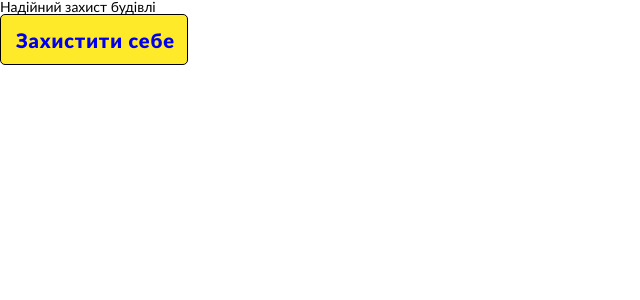
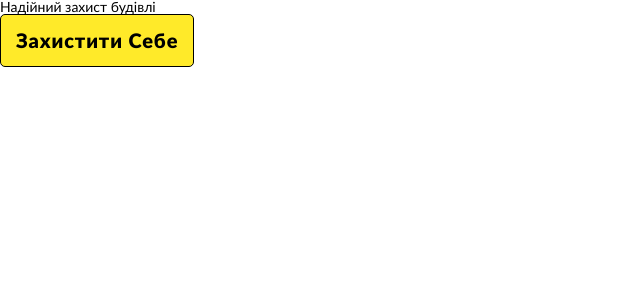
Before and after one commit to vik-tsyplakov/dog_guard_react, a React (Create React App) app in the folder dog_guard/: page / in a window 1280 px wide. Shown: the top 300 px of the page, without its empty margins (0-640 px from the left). Built offline with nearby package versions, Linux system fonts and the light colour scheme.

Commit message:
edited-component-ButtonDefault

```diff
--- a/dog_guard/src/App.js
+++ b/dog_guard/src/App.js
@@ -1,12 +1,12 @@
 import "./App.css";
-import Button from "./Components/UI/Buttons/Button";
+import ButtonDefault from "./Components/UI/Buttons/ButtonDefault";
 
 function App() {
   return (
     <div className="app">
       <header className="app__header">
         <p> Надійний захист будівлі</p>
-        <Button text={"Захистити себе"} />
+        <ButtonDefault text={"Захистити себе"} path={"#"} />
       </header>
     </div>
   );
--- a/dog_guard/src/Components/UI/Buttons/Button.jsx
+++ /dev/null
@@ -1,10 +0,0 @@
-import React from "react";
-import cl from "./Button.module.css";
-
-export default function Button(props) {
-  return (
-    <button class={cl.button}>
-      <a href="#">{props.text}</a>
-    </button>
-  );
-}
--- a/dog_guard/src/Components/UI/Buttons/Button.module.css
+++ b/dog_guard/src/Components/UI/Buttons/Button.module.css
@@ -1,34 +1,20 @@
 .button {
+  display: inline-block;
   padding: 10px 15px;
-  gap: 10px;
-  width: 188px;
-  height: 51px;
-  color: #000000;
   background: #ffea29;
   border: 1px solid #000000;
   border-radius: 5px;
-  -webkit-box-flex: 0;
-  -ms-flex: none;
-  flex: none;
-  -ms-flex-positive: 0;
-  flex-grow: 0;
-  text-align: center;
-  -webkit-box-pack: center;
-  -ms-flex-pack: center;
-  justify-content: center;
-  -webkit-transition: all ease-in-out 200ms;
-  -o-transition: all ease-in-out 200ms;
-  transition: all ease-in-out 200ms;
-  /*button text*/
   font-family: "Lato";
   font-style: normal;
   font-weight: 900;
+  font-size: 20px;
   line-height: 153.5%;
   letter-spacing: 0.045em;
+  text-transform: capitalize;
+  color: #000000;
   white-space: nowrap;
-  font-size: 20px;
+  transition: all ease-in-out 200ms;
 }
-
 .button:hover {
   background: #000000;
   border: 1px solid #000000;
--- /dev/null
+++ b/dog_guard/src/Components/UI/Buttons/ButtonDefault.jsx
@@ -0,0 +1,10 @@
+import React from "react";
+import cl from "./Button.module.css";
+
+export default function ButtonDefault(props) {
+  return (
+    <a href={props.path}>
+      <div className={cl.button}>{props.text}</div>
+    </a>
+  );
+}
```
